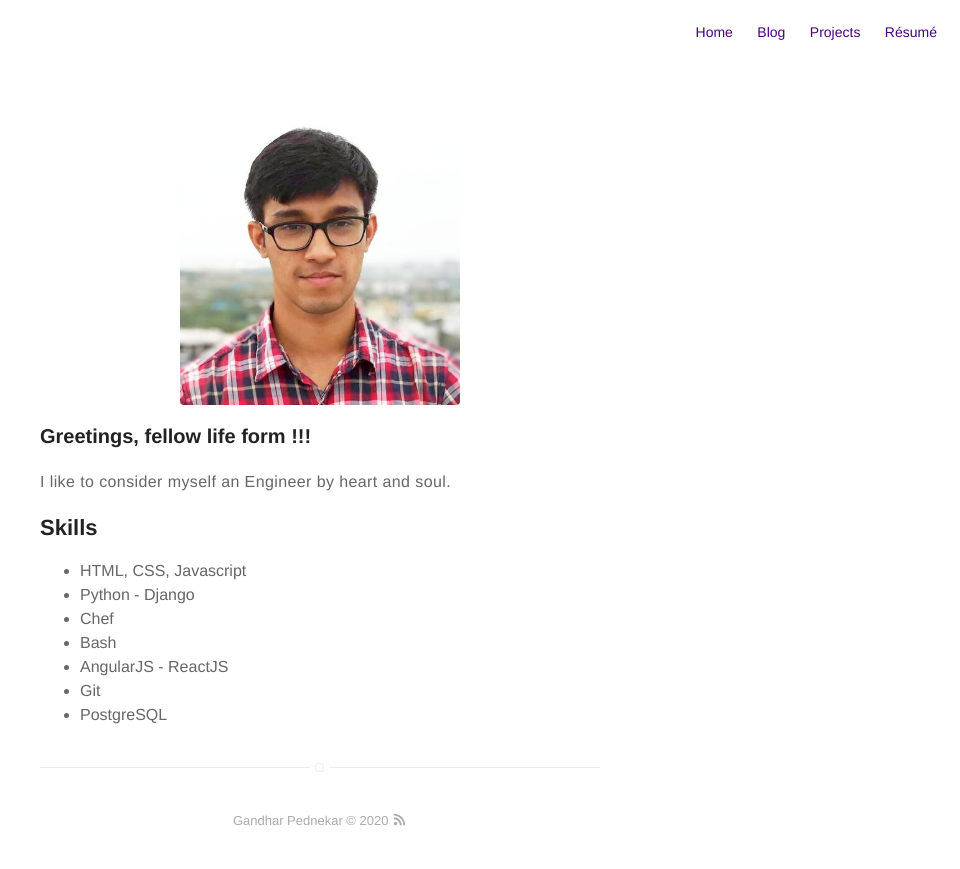
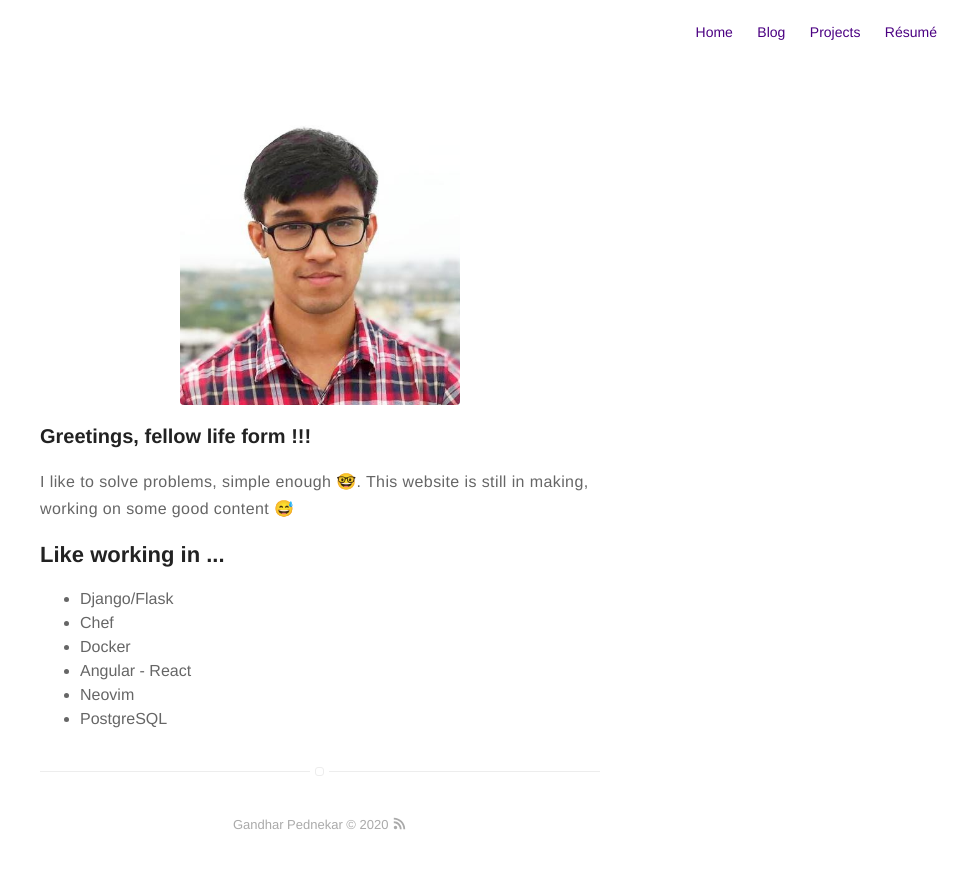
Before and after one commit to jinchuuriki91/jinchuuriki91.github.io, a Jekyll site: the page built from about.md, in a window 1280 px wide. Shown: the top 869 px of the page, without its empty margins (320-1280 px from the left). Built offline with Jekyll 4.4.1, drawn with Linux system fonts in a browser that asks for light colours.

Commit message:
resume link and about section updated

```diff
--- a/_config.yml
+++ b/_config.yml
@@ -14,7 +14,7 @@ picture: assets/images/profile.jpg
 # and specify source (external or local).
 resume: true
 resume-external: true
-resume-url: https://s3.ap-south-1.amazonaws.com/jinchuuriki91.github.io/gandharpednekar.pdf
+resume-url: assets/Gandhar_s_Resume.pdf
 
 url: https://gandharp.xyz
 # your url: http://USERNAME.github.io
@@ -22,7 +22,7 @@ url: https://gandharp.xyz
 permalink: /:title/
 
 # To enable google analytics, supply your token below
-analytics-google: 'UA-86824220-1'
+analytics-google: "UA-86824220-1"
 
 # To enable piwik tracking, supply your url & site ID below
 # analytics-piwik-url: 'piwik.my-host.com'
@@ -54,12 +54,12 @@ github: jinchuuriki91
 email: gandharp@pm.me
 
 authors:
-    gandhar:
-        name: Gandhar Pednekar
-        bio: Some bio just for the sake of bio 🤓
-        external-image: true
-        picture: https://www.gravatar.com/avatar/91c1383c1787aa9407abd18f194778af
-        twitter: GandharPednekar
+  gandhar:
+    name: Gandhar Pednekar
+    bio: Some bio just for the sake of bio 🤓
+    external-image: true
+    picture: https://www.gravatar.com/avatar/91c1383c1787aa9407abd18f194778af
+    twitter: GandharPednekar
 
 # do you want a larger site? change the option below
 # options: [normal, large] | default: normal
@@ -110,12 +110,13 @@ plugins:
   - jekyll-admin
 
 jekyll-mentions:
-    base_url: https://github.com
+  base_url: https://github.com
 
 compress_html:
-    ignore:
-        envs:
-        - development
-        - stage
+  ignore:
+    envs:
+      - development
+      - stage
 
-exclude: ["travis.sh", "Rakefile", "README.md", "Gemfile", "Gemfile.lock", "FAQ.md"]
+exclude:
+  ["travis.sh", "Rakefile", "README.md", "Gemfile", "Gemfile.lock", "FAQ.md"]
--- a/about.md
+++ b/about.md
@@ -2,19 +2,19 @@
 title: About
 layout: page
 ---
+
 ![Profile Image]({{ site.url }}/{{ site.picture }})
 
 <h3>Greetings, fellow life form !!!</h3>
-<p>I like to consider myself an Engineer by heart and soul.</p>
+<p>I like to solve problems, simple enough 🤓. This website is still in making, working on some good content 😅</p>
 
-<h2>Skills</h2>
+<h2>Like working in ...</h2>
 
 <ul class="skill-list">
-	<li>HTML, CSS, Javascript</li>
-	<li>Python - Django</li>
+	<li>Django/Flask</li>
 	<li>Chef</li>
-	<li>Bash</li>
-	<li>AngularJS - ReactJS</li>
-	<li>Git</li>
+	<li>Docker</li>
+	<li>Angular - React</li>
+	<li>Neovim</li>
 	<li>PostgreSQL</li>
 </ul>
```
Also changed, not shown: Gemfile.lock, 11 other files.
